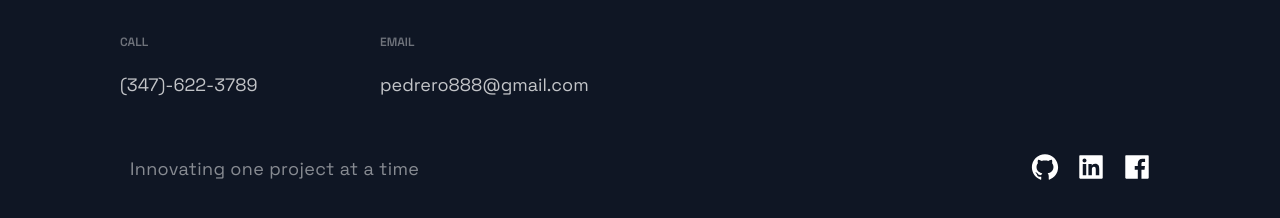
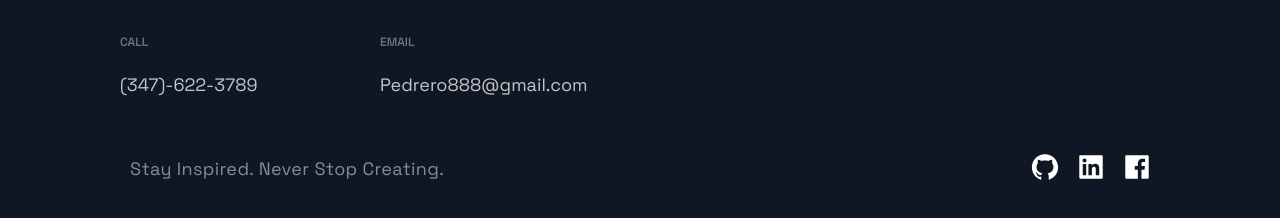
Before and after one commit to davidpedrero/David-Pedero-Portfolio, a Next.js app: page / in a window 1280 px wide. Shown: the part 3500-3718 px from the top of the page. Built offline with nearby package versions, Linux system fonts and the light colour scheme.

Commit message:
Final deployment2

```diff
--- a/src/components/Footer/Footer.js
+++ b/src/components/Footer/Footer.js
@@ -14,12 +14,12 @@ const Footer = () => {
         </LinkColumn>
         <LinkColumn>
           <LinkTitle>Email</LinkTitle>
-          <LinkItem href='mailto:pedrero888@gmail.com'>pedrero888@gmail.com</LinkItem>
+          <LinkItem href='mailto:pedrero888@gmail.com'>Pedrero888@gmail.com</LinkItem>
         </LinkColumn>
       </LinkList>
       <SocialIconsContainer>
         <CompanyContainer>
-          <Slogan>Innovating one project at a time</Slogan>
+          <Slogan>Stay Inspired. Never Stop Creating.</Slogan>
         </CompanyContainer>
         <SocialContainer>
           <SocialIcons target="_blank" href='https://github.com/davidpedrero'>
--- a/src/components/Hero/Hero.js
+++ b/src/components/Hero/Hero.js
@@ -14,7 +14,7 @@ const Hero = (props) => (
       <SectionText>
         My mission is to develop high quality web solutions that enable my clients to establish online presence, increase profitability and continually improve productivity.
       </SectionText>
-      <Button onClick={() => window.location = 'https:google.com'}>Learn More</Button>
+      <Button onClick={() => window.open('https://www.google.com/', '_blank')}>Learn More</Button>
     </LeftSection>
   </Section>
 );
```
